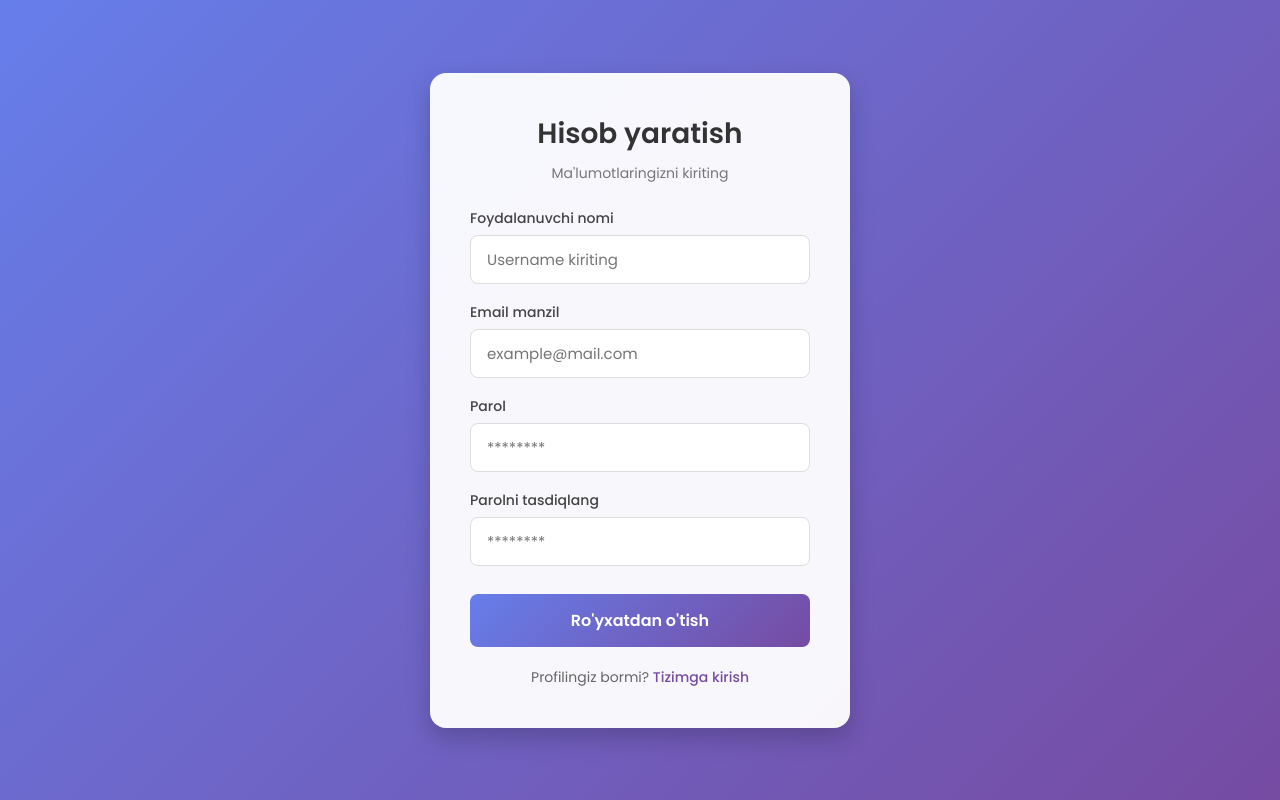
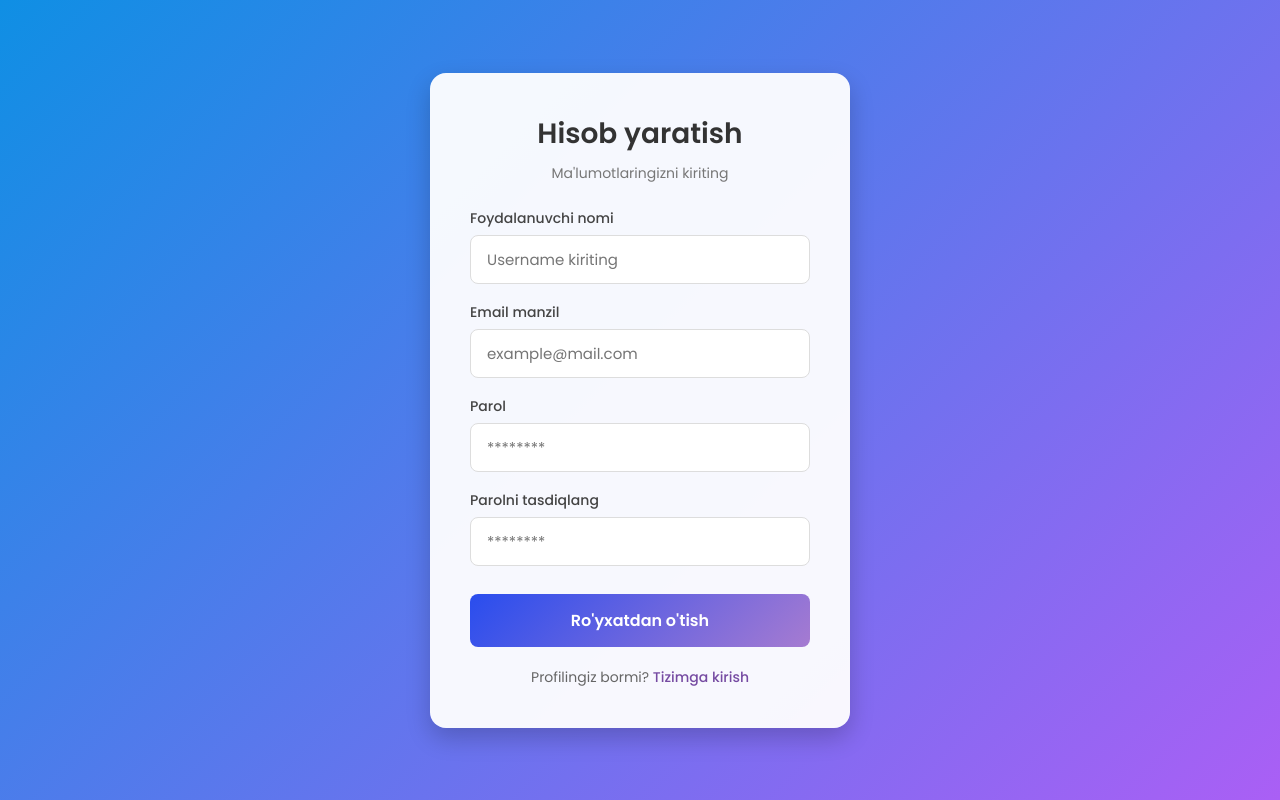
Before and after one commit to umida17/regstratsiya, a React (Vite) app: page / in a window 1280 px wide. Built offline with nearby package versions, Linux system fonts and the light colour scheme.

Commit message:
stil beramiz sarlavha

```diff
--- a/src/App.css
+++ b/src/App.css
@@ -13,7 +13,7 @@
   display: flex;
   justify-content: center;
   align-items: center;
-  background: linear-gradient(135deg, #667eea 0%, #764ba2 100%);
+  background: linear-gradient(135deg, #0f8fe4 0%, #aa5ff5 100%);
   padding: 20px;
 }
 
@@ -77,7 +77,7 @@
 }
 
 .register-btn {
-  background: linear-gradient(135deg, #667eea 0%, #764ba2 100%);
+  background: linear-gradient(135deg, #294dee 0%, #a67bd1 100%);
   color: white;
   border: none;
   padding: 14px;
```
